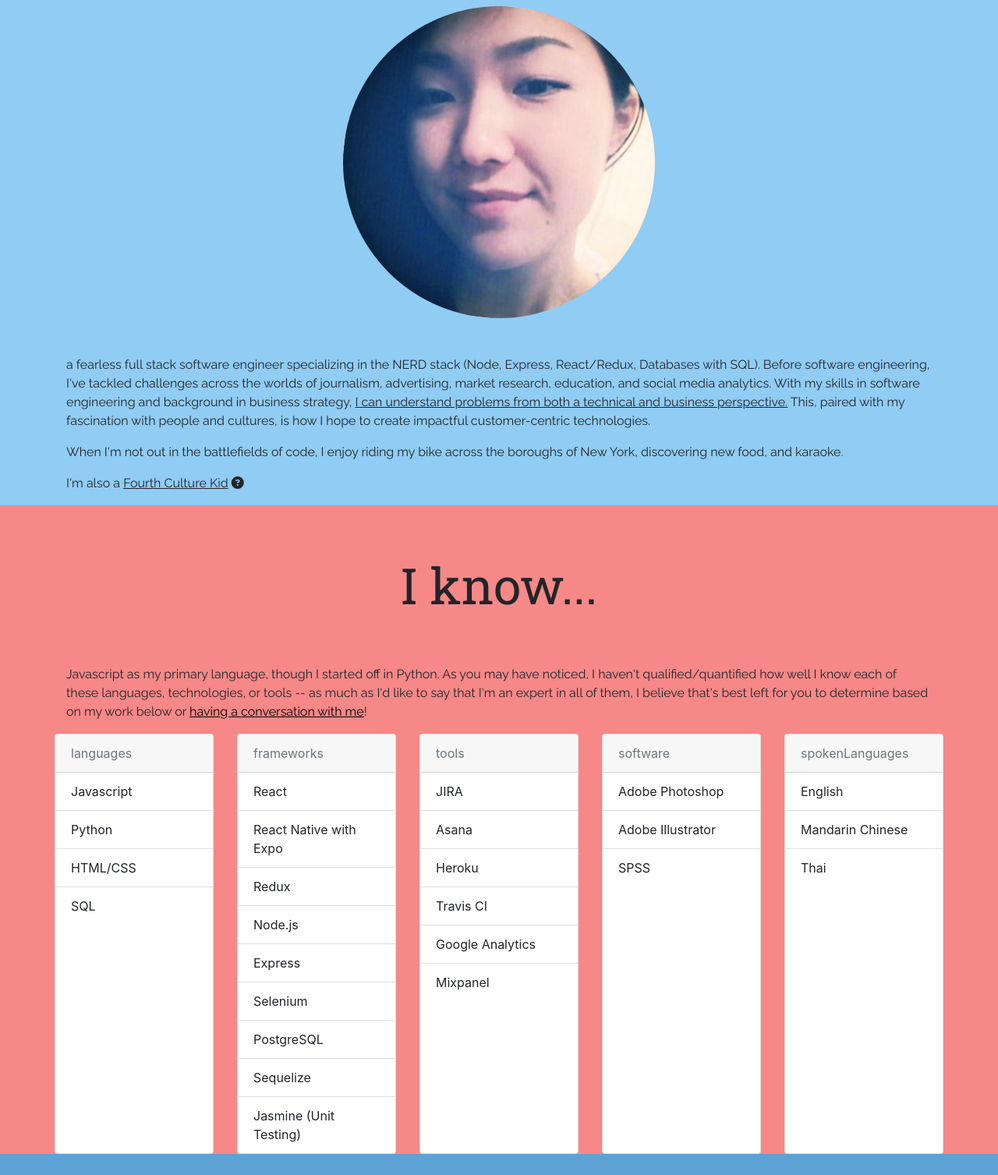
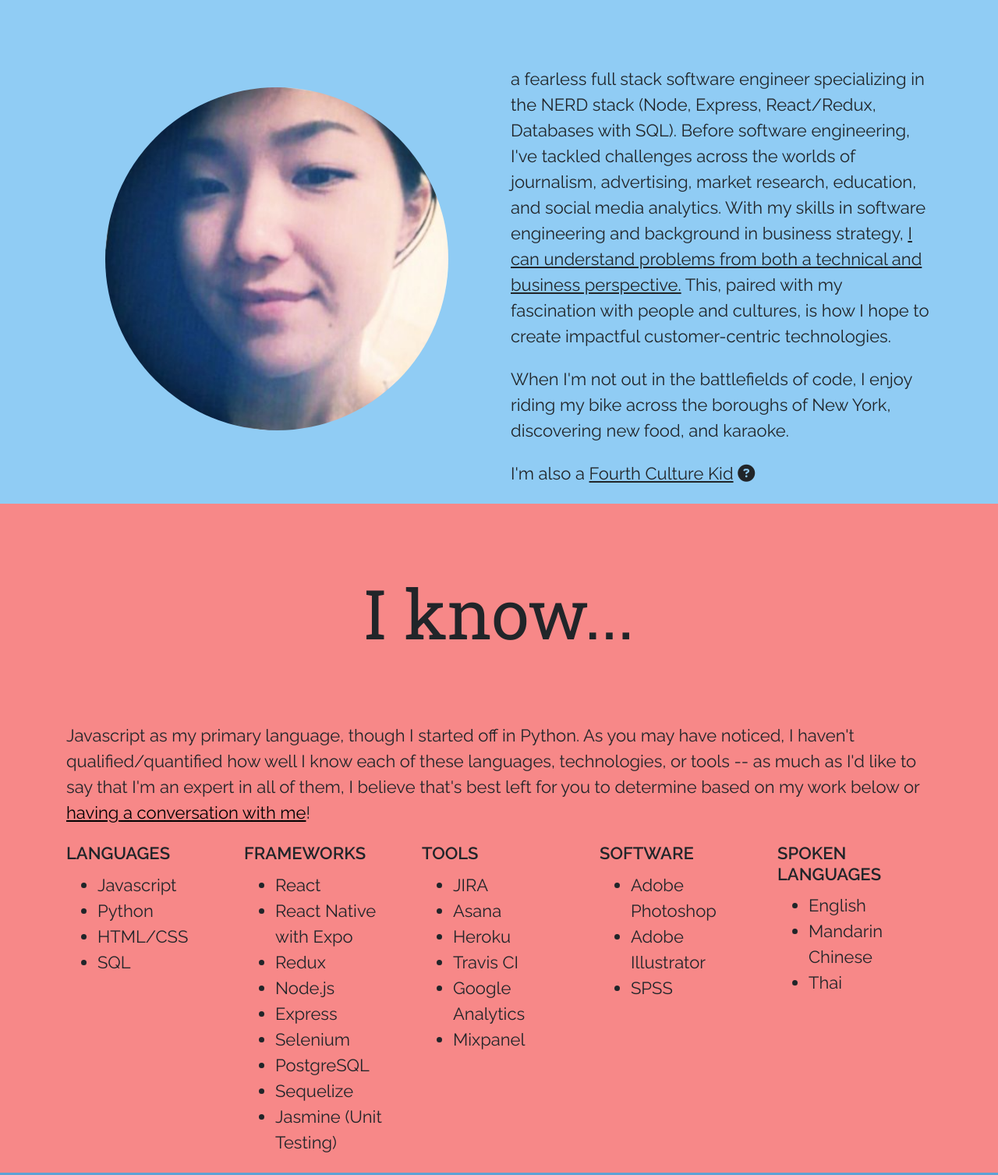
Before and after one commit to sungsauce/portfolio, a React app: page / in a window 1280 px wide. Shown: the part 997-2504 px from the top of the page at 78% size. Built offline with nearby package versions, Linux system fonts and the light colour scheme.

Commit message:
css fixes

```diff
--- a/client/components/about.js
+++ b/client/components/about.js
@@ -1,7 +1,7 @@
 import React from 'react'
 import OverlayTrigger from 'react-bootstrap/OverlayTrigger'
 import Popover from 'react-bootstrap/Popover'
-import { Container, Row, Col, Image } from 'react-bootstrap'
+import { Container, Row, Col, Image, Collapse } from 'react-bootstrap'
 
 const popover = (
   <Popover id="popover-basic">
@@ -18,10 +18,10 @@ export default function About() {
       <h1 className="header">I am...</h1>
       <Container>
         <Row>
-          <Col xs="auto" lg={true}>
+          <Col>
             <Image src="profile.jpg" roundedCircle />
           </Col>
-          <Col xs="auto" lg={true} className="about-caption">
+          <Col className="about-caption">
             <p>
               a fearless full stack software engineer specializing in the NERD
               stack (Node, Express, React/Redux, Databases with SQL). Before
--- a/client/components/intro.js
+++ b/client/components/intro.js
@@ -1,5 +1,5 @@
 import React from 'react'
-import {Container} from 'react-bootstrap'
+import { Container } from 'react-bootstrap'
 
 const titles = [
   'Market Researcher',
@@ -27,13 +27,11 @@ export default function Intro() {
   switchTitle()
   return (
     <div id="intro" className="section">
-      <Container>
-        <h1 id="greeting">Hi, I'm Wendy:</h1>
-        <p id="title-desc">
-          <span id="title-name">{titles[0]}</span> turned Full Stack Software
-          Engineer
-        </p>
-      </Container>
+      <h1 id="greeting">Hi, I'm Wendy:</h1>
+      <p id="title-desc">
+        <span id="title-name">{titles[0]}</span> turned Full Stack Software
+        Engineer
+      </p>
     </div>
   )
 }
--- a/client/components/projects.js
+++ b/client/components/projects.js
@@ -38,7 +38,7 @@ export default function Projects() {
         <CardDeck>
           {projects.map(p => {
             return (
-              <Card key={p.title} style={{ width: '18rem' }}>
+              <Card key={p.title}>
                 <Card.Img variant="top" src={p.img} />
                 <Card.Body>
                   <Card.Title>{p.title}</Card.Title>
--- a/client/components/skills.js
+++ b/client/components/skills.js
@@ -26,6 +26,16 @@ const skills = {
   spokenLanguages: ['English', 'Mandarin Chinese', 'Thai']
 }
 
+const camelToTitle = (str) => {
+  let lowerCase = [...str.toLowerCase()]
+  for (let i = 0; i < str.length; i++) {
+    if (str[i] === lowerCase[i].toUpperCase()) {
+      lowerCase.splice(i, 0, ' ')
+    }
+  }
+  return lowerCase.join('')
+}
+
 export default function Skills() {
   return (
     <div id="skills" className="section">
@@ -42,18 +52,26 @@ export default function Skills() {
               <a href="/#contact">having a conversation with me</a>!
             </p>
           </Col>
-          <CardDeck>
-            {Object.keys(skills).map(skillCat => (
-              <Card key={skillCat} style={{ width: '18rem' }}>
-                <Card.Header className="text-muted">{skillCat}</Card.Header>
-                <ListGroup variant="flush">
-                  {skills[skillCat].map(skill => (
-                    <ListGroup.Item key={skill}>{skill}</ListGroup.Item>
-                  ))}
-                </ListGroup>
-              </Card>
-            ))}
-          </CardDeck>
+        </Row>
+        <Row>
+          {Object.keys(skills).map(skillCat => (
+            <Col key={skillCat}>
+              <h6 className="skill-cats">{camelToTitle(skillCat)}</h6>
+              <ul>
+                {skills[skillCat].map(skill => (
+                  <li key={skill}>{skill}</li>
+                ))}
+              </ul>
+            </Col>
+            // <Card key={skillCat} style={{ width: '18rem' }}>
+            //   <Card.Header className="text-muted">{skillCat}</Card.Header>
+            //   <ListGroup variant="flush">
+            //     {skills[skillCat].map(skill => (
+            //       <ListGroup.Item key={skill}>{skill}</ListGroup.Item>
+            //     ))}
+            //   </ListGroup>
+            // </Card>
+          ))}
         </Row>
       </Container>
     </div>
--- a/public/style.css
+++ b/public/style.css
@@ -1,6 +1,6 @@
 html {
   scroll-behavior: smooth;
-  /* font-size: calc(1em + 1vw); */
+  font-size: 1em;
 }
 
 .section {
@@ -39,6 +39,7 @@ html {
 }
 
 /* Home */
+
 #greeting {
   font-family: 'Roboto Slab', serif;
   font-size: 6em;
@@ -50,19 +51,25 @@ html {
 }
 
 #title-desc {
+  width: 100%;
   font-size: 2em;
 }
 
 /* About */
+#about img {
+  height: 20em;
+  width: 20em;
+  margin-bottom: 3em;
+}
 
-#about .row {
+#about .col:first-child {
   display: flex;
-  flex-direction: column;
+  justify-content: center;
   align-items: center;
 }
 
-.about-caption {
-  margin-top: 3em;
+#about .col:nth-child(2) {
+  min-width: 20em;
   display: flex;
   flex-direction: column;
   justify-content: center;
@@ -155,21 +162,34 @@ form {
   background-color: #F3D250;
 }
 
-@media (min-width: 576px) {
+@media screen and (min-width: 320px) {
   html {
-    font-size: 1.2rem;
+    font-size: calc(16px + 6 * ((100vw - 320px) / 680));
   }
-  p, li, .skill-cats {
-    font-size: 1.2rem;
+}
+@media screen and (min-width: 1000px) {
+  html {
+    font-size: 22px;
   }
 }
 
+/* @media screen and (min-width: 50em) {
+  html {
+    font-size: 2vw;
+  }
+} */
+/*
 @media (min-width: 768px) {
   html {
-    font-size: 2rem;
+    font-size: 2vw;
   }
   p, li, .skill-cats {
     font-size: 1.4rem;
+  }
+  #about .row {
+    display: flex;
+    flex-direction: column;
+    align-items: center;
   }
 }
 
@@ -189,4 +209,4 @@ form {
   p, li, .skill-cats {
     font-size: 1rem;
   }
-}
+} */
```
Also changed, not shown: 1 other file.
